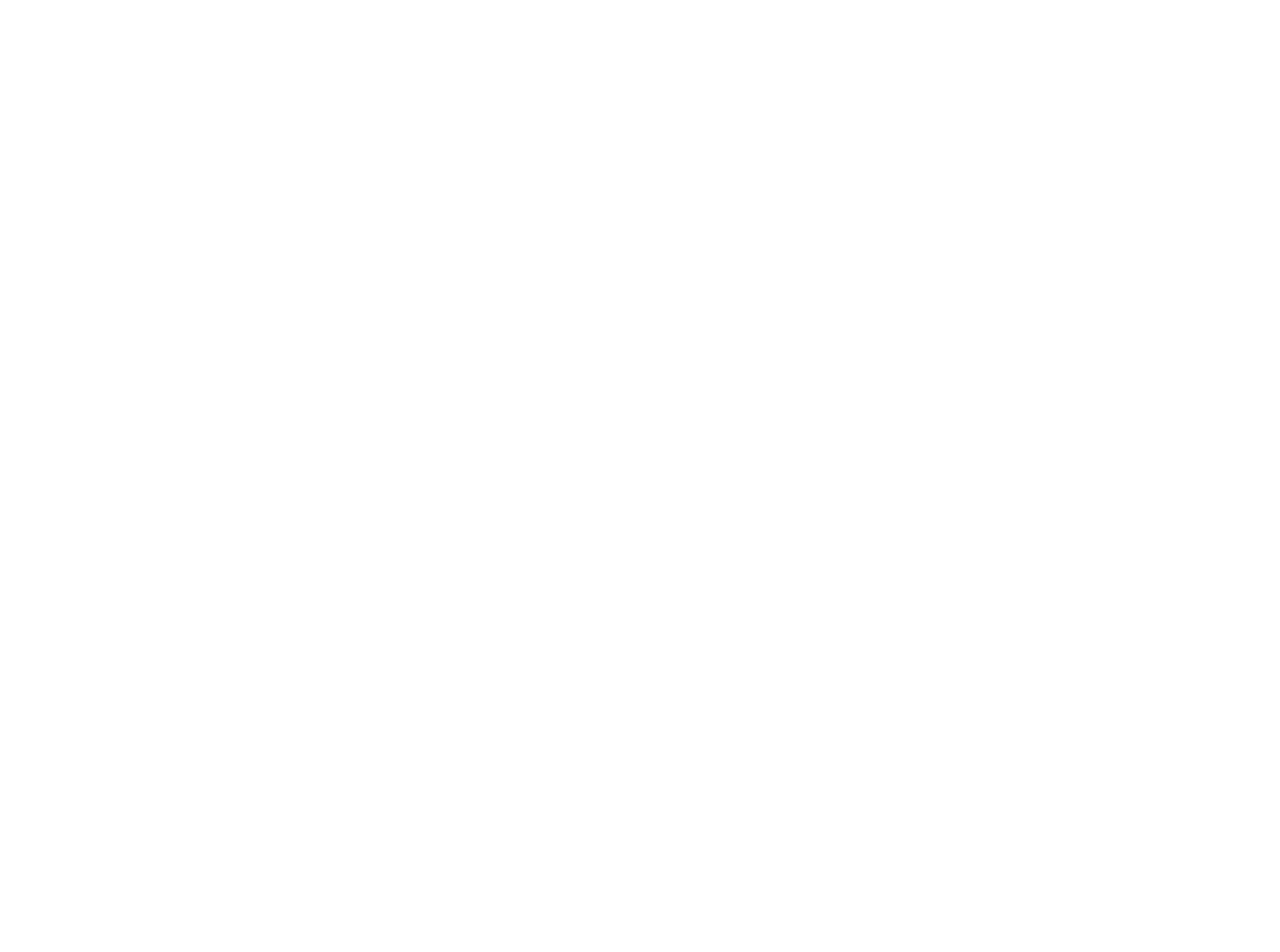
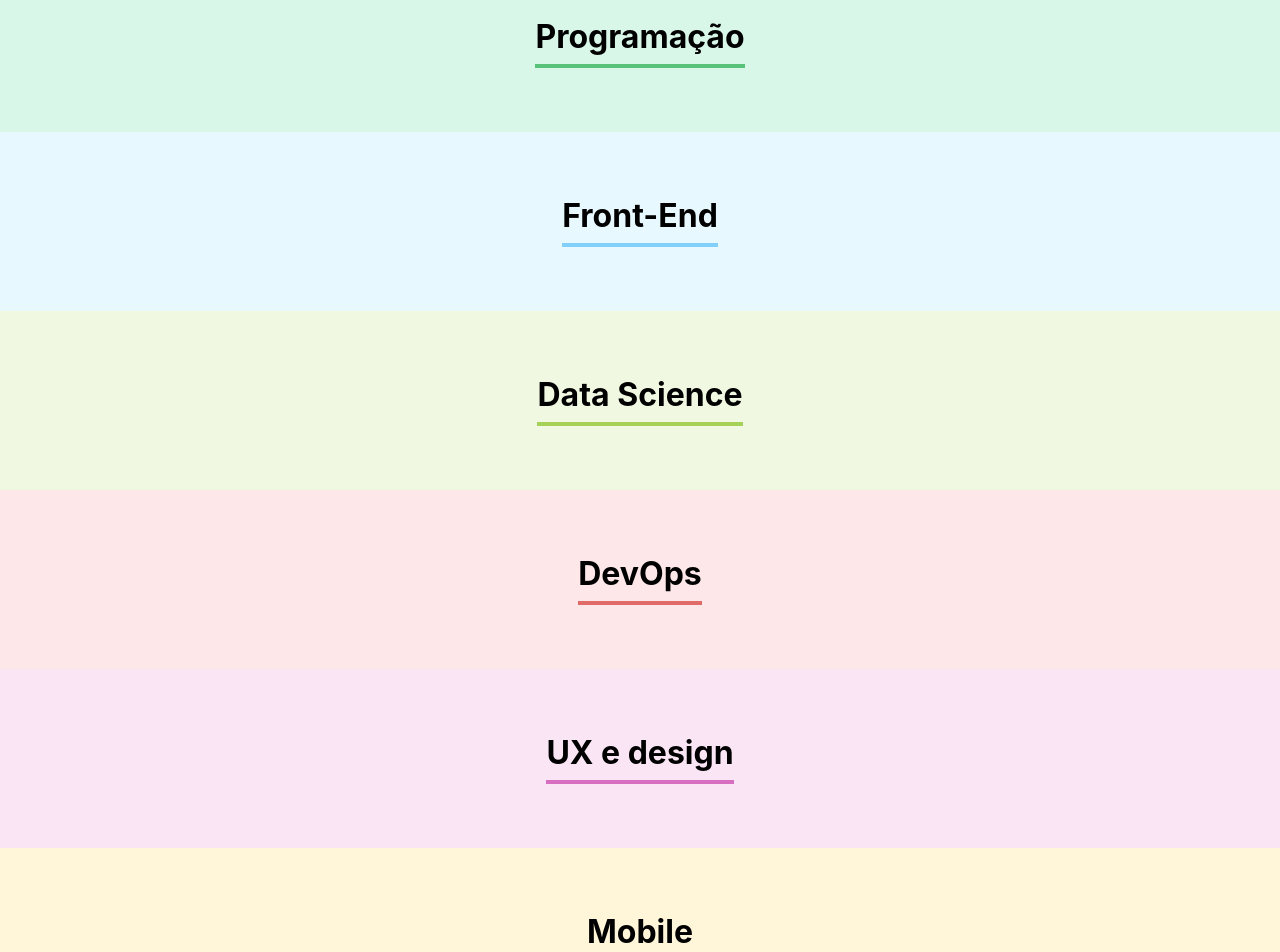
Before and after one commit to GABRIEL-ASSYS/Organo, a React (Create React App) app: page / in a window 1280 px wide. Shown: the part 1500-2452 px from the top of the page. Before the commit the page ends 1453 px from the top, so only its background shows below. Built offline with nearby package versions, Linux system fonts and the light colour scheme.

Commit message:
adicionando lista de times

```diff
--- a/src/App.js
+++ b/src/App.js
@@ -1,8 +1,47 @@
 import { useState } from 'react';
 import Banner from './componentes/Banner/Banner';
 import Formulario from './componentes/Formulario';
+import Time from './componentes/Time';
 
 function App() {
+
+  const times = [
+    {
+      nome: 'Programação',
+      corPrimaria: '#57C278',
+      corSecundaria: '#D9F7E9'
+    },
+    {
+      nome: 'Front-End',
+      corPrimaria: '#82CFFA',
+      corSecundaria: '#E8F8FF'
+    },
+    {
+      nome: 'Data Science',
+      corPrimaria: '#A6D157',
+      corSecundaria: '#F0F8E2'
+    },
+    {
+      nome: 'DevOps',
+      corPrimaria: '#E06B69',
+      corSecundaria: '#FDE7E8'
+    },
+    {
+      nome: 'UX e design',
+      corPrimaria: '#D86EBF',
+      corSecundaria: '#FAE5F5'
+    },
+    {
+      nome: 'Mobile',
+      corPrimaria: '#FEBA05',
+      corSecundaria: '#FFF5D9'
+    },
+    {
+      nome: 'Inovação e Gestão',
+      corPrimaria: '#FF8A29',
+      corSecundaria: '#FFEEDF'
+    }
+  ]
 
   const [colaboradores, setColaboradores] = useState()
 
@@ -13,8 +52,11 @@
 
   return (
     <div className="App">
-      <Banner/>
-      <Formulario aoColaboradorCadastrado={colaborador => aoNovoColaboradorAdicionado(colaborador)}/>
+      <Banner />
+      <Formulario times={times.map(time => time.nome)} aoColaboradorCadastrado={colaborador => aoNovoColaboradorAdicionado(colaborador)} />
+
+      {times.map(time => <Time key={time.nome} nome={time.nome}
+      corPrimaria={time.corPrimaria} corSecundaria={time.corSecundaria}/>)}
     </div>
   );
 }
--- a/src/componentes/Formulario/index.js
+++ b/src/componentes/Formulario/index.js
@@ -5,16 +5,6 @@
 import './Formulario.css'
 
 const Formulario = (props) => {
-
-    const times = [
-        'Programação',
-        'Front-End',
-        'Data Science',
-        'DevOps',
-        'UX e design',
-        'Mobile',
-        'Inovação e Gestão'
-    ]
 
     const [nome, setNome] = useState('')
     const [cargo, setCargo] = useState('')
@@ -58,7 +48,7 @@
                 <ListaSuspensa
                     obrigatorio={true}
                     label="Time"
-                    itens={times}
+                    itens={props.times}
                     valor={time}
                     aoAlterado={valor => setTime(valor)}
                 />
--- /dev/null
+++ b/src/componentes/Time/Time.css
@@ -0,0 +1,11 @@
+.time {
+    text-align: center;
+    padding: 32px;
+}
+
+.time h3 {
+    font-size: 32px;
+    border-bottom: 4px solid;
+    display: inline-block;
+    padding-bottom: 8px;
+}
--- /dev/null
+++ b/src/componentes/Time/index.js
@@ -0,0 +1,15 @@
+import './Time.css'
+
+const Time = (props) => {
+
+    const cssCorSecundaria = {backgroundColor: props.corSecundaria}
+    const cssCorPrimaria = {borderColor: props.corPrimaria}
+
+    return(
+        <section className='time' style={cssCorSecundaria}>
+            <h3 style={cssCorPrimaria}>{props.nome}</h3>
+        </section>
+    )
+}
+
+export default Time
```
